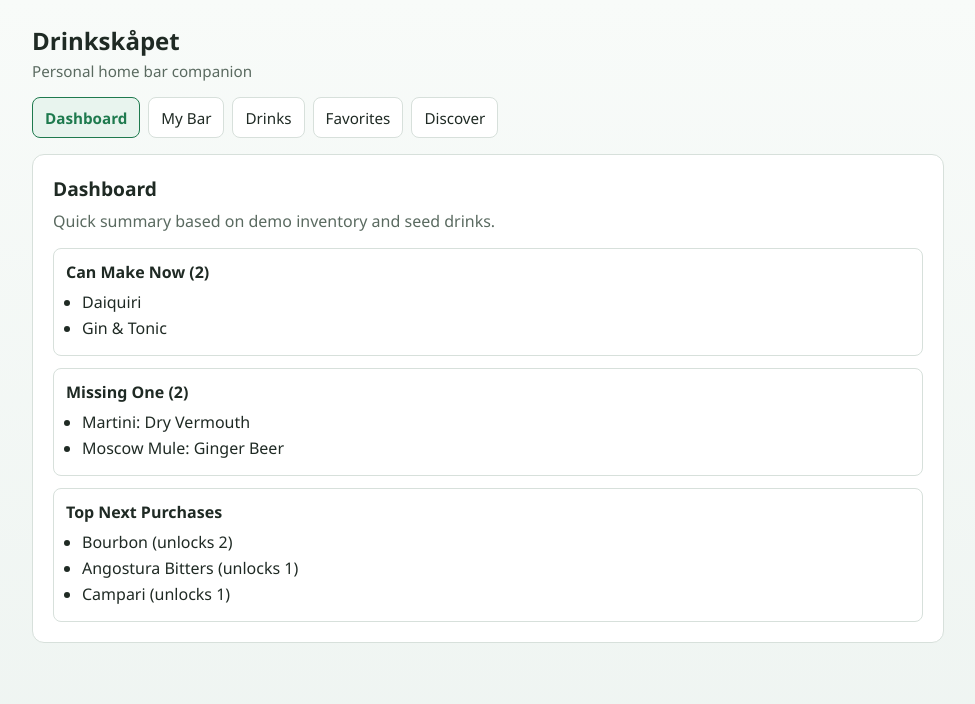
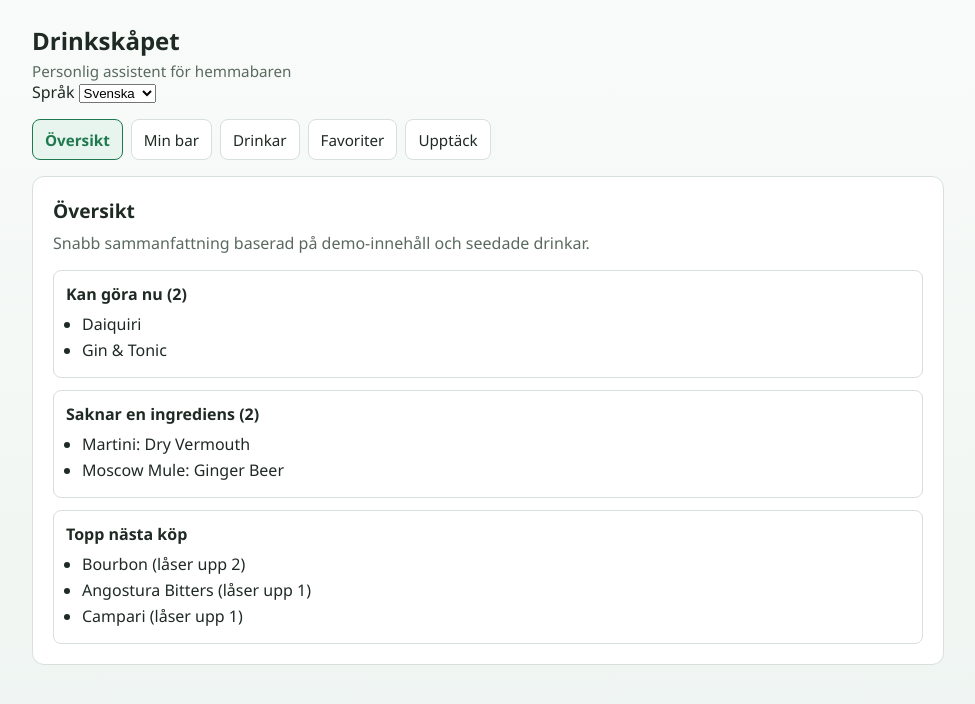
Before and after one commit to tobisen/drinkskapet, a Vue app: page / in a window 1280 px wide. Shown: the top 704 px of the page, without its empty margins (152-1127 px from the left). Built offline with nearby package versions, Linux system fonts and the light colour scheme; the HTML template or start-up script is replaced by a standard one.

Commit message:
Add global language selector and apply language-based text across all views

```diff
--- a/src/App.vue
+++ b/src/App.vue
@@ -1,16 +1,79 @@
+<script lang="ts">
+import { defineComponent } from 'vue'
+
+type LanguageCode = 'sv' | 'en'
+
+const text = {
+  sv: {
+    title: 'Drinkskåpet',
+    subtitle: 'Personlig assistent för hemmabaren',
+    language: 'Språk',
+    languageSwedish: 'Svenska',
+    languageEnglish: 'Engelska',
+    navLabel: 'Primär navigering',
+    dashboard: 'Översikt',
+    inventory: 'Min bar',
+    drinks: 'Drinkar',
+    favorites: 'Favoriter',
+    discover: 'Upptäck',
+  },
+  en: {
+    title: 'Drinkskåpet',
+    subtitle: 'Personal home bar companion',
+    language: 'Language',
+    languageSwedish: 'Swedish',
+    languageEnglish: 'English',
+    navLabel: 'Primary navigation',
+    dashboard: 'Dashboard',
+    inventory: 'My Bar',
+    drinks: 'Drinks',
+    favorites: 'Favorites',
+    discover: 'Discover',
+  },
+} as const
+
+export default defineComponent({
+  name: 'App',
+  data() {
+    return {
+      appLanguage: {
+        selected: 'sv' as LanguageCode,
+      },
+    }
+  },
+  provide() {
+    return {
+      appLanguage: this.appLanguage,
+    }
+  },
+  computed: {
+    t() {
+      return text[this.appLanguage.selected]
+    },
+  },
+})
+</script>
+
 <template>
   <div class="app-shell">
     <header class="app-header">
-      <h1>Drinkskåpet</h1>
-      <p>Personal home bar companion</p>
+      <h1>{{ t.title }}</h1>
+      <p>{{ t.subtitle }}</p>
+      <label class="language-picker" for="global-language">
+        {{ t.language }}
+        <select id="global-language" v-model="appLanguage.selected">
+          <option value="sv">{{ t.languageSwedish }}</option>
+          <option value="en">{{ t.languageEnglish }}</option>
+        </select>
+      </label>
     </header>
 
-    <nav class="app-nav" aria-label="Primary">
-      <RouterLink to="/" exact-active-class="is-active">Dashboard</RouterLink>
-      <RouterLink to="/inventory" exact-active-class="is-active">My Bar</RouterLink>
-      <RouterLink to="/drinks" exact-active-class="is-active">Drinks</RouterLink>
-      <RouterLink to="/favorites" exact-active-class="is-active">Favorites</RouterLink>
-      <RouterLink to="/discover" exact-active-class="is-active">Discover</RouterLink>
+    <nav class="app-nav" :aria-label="t.navLabel">
+      <RouterLink to="/" exact-active-class="is-active">{{ t.dashboard }}</RouterLink>
+      <RouterLink to="/inventory" exact-active-class="is-active">{{ t.inventory }}</RouterLink>
+      <RouterLink to="/drinks" exact-active-class="is-active">{{ t.drinks }}</RouterLink>
+      <RouterLink to="/favorites" exact-active-class="is-active">{{ t.favorites }}</RouterLink>
+      <RouterLink to="/discover" exact-active-class="is-active">{{ t.discover }}</RouterLink>
     </nav>
 
     <main class="app-main">
--- a/src/views/DashboardView.vue
+++ b/src/views/DashboardView.vue
@@ -8,53 +8,45 @@ import {
 import type { InventoryItem } from '../features/inventory/types'
 
 const demoInventory: InventoryItem[] = [
-  {
-    id: 'inv-gin',
-    name: 'Gin',
-    category: 'spirits',
-    quantity: 1,
-    isFavorite: false,
+  { id: 'inv-gin', name: 'Gin', category: 'spirits', quantity: 1, isFavorite: false },
+  { id: 'inv-vodka', name: 'Vodka', category: 'spirits', quantity: 1, isFavorite: false },
+  { id: 'inv-white-rum', name: 'White Rum', category: 'spirits', quantity: 1, isFavorite: false },
+  { id: 'inv-lime-juice', name: 'Lime Juice', category: 'juices', quantity: 1, isFavorite: false },
+  { id: 'inv-simple-syrup', name: 'Simple Syrup', category: 'syrups', quantity: 1, isFavorite: false },
+  { id: 'inv-tonic-water', name: 'Tonic Water', category: 'mixers', quantity: 1, isFavorite: false },
+]
+
+const text = {
+  sv: {
+    title: 'Översikt',
+    intro: 'Snabb sammanfattning baserad på demo-innehåll och seedade drinkar.',
+    canMakeNow: 'Kan göra nu',
+    missingOne: 'Saknar en ingrediens',
+    nextPurchases: 'Topp nästa köp',
+    unlocks: 'låser upp',
   },
-  {
-    id: 'inv-vodka',
-    name: 'Vodka',
-    category: 'spirits',
-    quantity: 1,
-    isFavorite: false,
+  en: {
+    title: 'Dashboard',
+    intro: 'Quick summary based on demo inventory and seed drinks.',
+    canMakeNow: 'Can Make Now',
+    missingOne: 'Missing One Ingredient',
+    nextPurchases: 'Top Next Purchases',
+    unlocks: 'unlocks',
   },
-  {
-    id: 'inv-white-rum',
-    name: 'White Rum',
-    category: 'spirits',
-    quantity: 1,
-    isFavorite: false,
-  },
-  {
-    id: 'inv-lime-juice',
-    name: 'Lime Juice',
-    category: 'juices',
-    quantity: 1,
-    isFavorite: false,
-  },
-  {
-    id: 'inv-simple-syrup',
-    name: 'Simple Syrup',
-    category: 'syrups',
-    quantity: 1,
-    isFavorite: false,
-  },
-  {
-    id: 'inv-tonic-water',
-    name: 'Tonic Water',
-    category: 'mixers',
-    quantity: 1,
-    isFavorite: false,
-  },
-]
+} as const
+
+type LanguageCode = keyof typeof text
 
 export default defineComponent({
   name: 'DashboardView',
+  inject: ['appLanguage'],
   computed: {
+    t() {
+      const selected =
+        ((this.appLanguage as { selected: LanguageCode } | undefined)?.selected ??
+          'sv') as LanguageCode
+      return text[selected]
+    },
     recommendations() {
       return getDrinkRecommendations(demoInventory, seedDrinks)
     },
@@ -67,12 +59,12 @@ export default defineComponent({
 
 <template>
   <section class="view">
-    <h2>Dashboard</h2>
-    <p class="intro">Quick summary based on demo inventory and seed drinks.</p>
+    <h2>{{ t.title }}</h2>
+    <p class="intro">{{ t.intro }}</p>
 
     <div class="summary-grid">
       <article class="summary-card">
-        <h3>Can Make Now ({{ recommendations.canMakeNow.length }})</h3>
+        <h3>{{ t.canMakeNow }} ({{ recommendations.canMakeNow.length }})</h3>
         <ul>
           <li v-for="entry in recommendations.canMakeNow.slice(0, 4)" :key="entry.drink.id">
             {{ entry.drink.name }}
@@ -81,7 +73,7 @@ export default defineComponent({
       </article>
 
       <article class="summary-card">
-        <h3>Missing One ({{ recommendations.missingOneIngredient.length }})</h3>
+        <h3>{{ t.missingOne }} ({{ recommendations.missingOneIngredient.length }})</h3>
         <ul>
           <li v-for="entry in recommendations.missingOneIngredient.slice(0, 4)" :key="entry.drink.id">
             {{ entry.drink.name }}: {{ entry.missingIngredients[0].name }}
@@ -90,10 +82,10 @@ export default defineComponent({
       </article>
 
       <article class="summary-card">
-        <h3>Top Next Purchases</h3>
+        <h3>{{ t.nextPurchases }}</h3>
         <ul>
           <li v-for="purchase in topPurchases" :key="purchase.ingredientName">
-            {{ purchase.ingredientName }} (unlocks {{ purchase.unlocksDrinkCount }})
+            {{ purchase.ingredientName }} ({{ t.unlocks }} {{ purchase.unlocksDrinkCount }})
           </li>
         </ul>
       </article>
--- a/src/views/DiscoverView.vue
+++ b/src/views/DiscoverView.vue
@@ -1,6 +1,36 @@
+<script lang="ts">
+import { defineComponent } from 'vue'
+
+const text = {
+  sv: {
+    title: 'Upptäck',
+    intro: 'Nya drinkar och produkter att testa visas här.',
+  },
+  en: {
+    title: 'Discover',
+    intro: 'New drinks and products to try will appear here.',
+  },
+} as const
+
+type LanguageCode = keyof typeof text
+
+export default defineComponent({
+  name: 'DiscoverView',
+  inject: ['appLanguage'],
+  computed: {
+    t() {
+      const selected =
+        ((this.appLanguage as { selected: LanguageCode } | undefined)?.selected ??
+          'sv') as LanguageCode
+      return text[selected]
+    },
+  },
+})
+</script>
+
 <template>
   <section class="view">
-    <h2>Discover</h2>
-    <p>New drinks and products to try will appear here.</p>
+    <h2>{{ t.title }}</h2>
+    <p>{{ t.intro }}</p>
   </section>
 </template>
--- a/src/views/DrinksView.vue
+++ b/src/views/DrinksView.vue
@@ -16,10 +16,7 @@ const demoInventory: InventoryItem[] = [
 const text = {
   sv: {
     title: 'Drinkförslag',
-    intro: 'Översikt baserad på demo-inventory och seed drinks.',
-    language: 'Språk',
-    languageSwedish: 'Svenska',
-    languageEnglish: 'Engelska',
+    intro: 'Översikt baserad på demo-inventering och seedade drinkar.',
     canMakeNow: 'Kan göra nu',
     missingOne: 'Saknar en ingrediens',
     missingMultiple: 'Saknar flera ingredienser',
@@ -32,9 +29,6 @@ const text = {
   en: {
     title: 'Drink Suggestions',
     intro: 'Summary based on demo inventory and seed drinks.',
-    language: 'Language',
-    languageSwedish: 'Swedish',
-    languageEnglish: 'English',
     canMakeNow: 'Can Make Now',
     missingOne: 'Missing One Ingredient',
     missingMultiple: 'Missing Multiple Ingredients',
@@ -50,15 +44,18 @@ type LanguageCode = keyof typeof text
 
 export default defineComponent({
   name: 'DrinksView',
+  inject: ['appLanguage'],
   data() {
     return {
-      selectedLanguage: 'sv' as LanguageCode,
       drinks: seedDrinks.map((drink) => ({ ...drink })),
     }
   },
   computed: {
     t() {
-      return text[this.selectedLanguage]
+      const selected =
+        ((this.appLanguage as { selected: LanguageCode } | undefined)?.selected ??
+          'sv') as LanguageCode
+      return text[selected]
     },
     recommendations() {
       return getDrinkRecommendations(demoInventory, this.drinks)
@@ -83,16 +80,7 @@ export default defineComponent({
 
 <template>
   <section class="view drinks-view">
-    <div class="header-row">
-      <h2>{{ t.title }}</h2>
-      <label>
-        {{ t.language }}
-        <select v-model="selectedLanguage">
-          <option value="sv">{{ t.languageSwedish }}</option>
-          <option value="en">{{ t.languageEnglish }}</option>
-        </select>
-      </label>
-    </div>
+    <h2>{{ t.title }}</h2>
 
     <p class="intro">{{ t.intro }}</p>
 
@@ -151,26 +139,6 @@ export default defineComponent({
   gap: 1rem;
 }
 
-.header-row {
-  display: flex;
-  justify-content: space-between;
-  align-items: end;
-  gap: 0.75rem;
-}
-
-.header-row label {
-  display: grid;
-  gap: 0.25rem;
-  font-size: 0.9rem;
-}
-
-.header-row select {
-  font: inherit;
-  padding: 0.35rem;
-  border: 1px solid #cdd8d2;
-  border-radius: 0.35rem;
-}
-
 .intro {
   margin: 0;
 }
--- a/src/views/FavoritesView.vue
+++ b/src/views/FavoritesView.vue
@@ -1,6 +1,36 @@
+<script lang="ts">
+import { defineComponent } from 'vue'
+
+const text = {
+  sv: {
+    title: 'Favoriter',
+    intro: 'Dina favoritdrinkar och favoritprodukter visas här.',
+  },
+  en: {
+    title: 'Favorites',
+    intro: 'Your favorite drinks and inventory items will appear here.',
+  },
+} as const
+
+type LanguageCode = keyof typeof text
+
+export default defineComponent({
+  name: 'FavoritesView',
+  inject: ['appLanguage'],
+  computed: {
+    t() {
+      const selected =
+        ((this.appLanguage as { selected: LanguageCode } | undefined)?.selected ??
+          'sv') as LanguageCode
+      return text[selected]
+    },
+  },
+})
+</script>
+
 <template>
   <section class="view">
-    <h2>Favorites</h2>
-    <p>Your favorite drinks and inventory items will appear here.</p>
+    <h2>{{ t.title }}</h2>
+    <p>{{ t.intro }}</p>
   </section>
 </template>
--- a/src/views/InventoryView.vue
+++ b/src/views/InventoryView.vue
@@ -9,8 +9,34 @@ interface InventoryFormState {
   brand: string
 }
 
+const text = {
+  sv: {
+    title: 'Min bar / Inventering',
+    intro: 'Håll koll på vad du har hemma.',
+    name: 'Namn',
+    category: 'Kategori',
+    brand: 'Varumärke (valfritt)',
+    addItem: 'Lägg till',
+    favorite: 'Favorit',
+    unfavorite: 'Ta bort favorit',
+  },
+  en: {
+    title: 'My Bar / Inventory',
+    intro: 'Track what you have at home.',
+    name: 'Name',
+    category: 'Category',
+    brand: 'Brand (optional)',
+    addItem: 'Add Item',
+    favorite: 'Favorite',
+    unfavorite: 'Unfavorite',
+  },
+} as const
+
+type LanguageCode = keyof typeof text
+
 export default defineComponent({
   name: 'InventoryView',
+  inject: ['appLanguage'],
   data() {
     return {
       categories: inventoryCategories,
@@ -45,6 +71,14 @@ export default defineComponent({
         brand: '',
       } as InventoryFormState,
     }
+  },
+  computed: {
+    t() {
+      const selected =
+        ((this.appLanguage as { selected: LanguageCode } | undefined)?.selected ??
+          'sv') as LanguageCode
+      return text[selected]
+    },
   },
   methods: {
     addItem() {
@@ -92,24 +126,24 @@ export default defineComponent({
 
 <template>
   <section class="view inventory-view">
-    <h2>My Bar / Inventory</h2>
-    <p class="intro">Track what you have at home.</p>
+    <h2>{{ t.title }}</h2>
+    <p class="intro">{{ t.intro }}</p>
 
     <form class="inventory-form" @submit.prevent="addItem">
-      <label for="item-name">Name</label>
+      <label for="item-name">{{ t.name }}</label>
       <input id="item-name" v-model="form.name" type="text" required />
 
-      <label for="item-category">Category</label>
+      <label for="item-category">{{ t.category }}</label>
       <select id="item-category" v-model="form.category">
         <option v-for="category in categories" :key="category.id" :value="category.id">
           {{ category.label }}
         </option>
       </select>
 
-      <label for="item-brand">Brand (optional)</label>
+      <label for="item-brand">{{ t.brand }}</label>
       <input id="item-brand" v-model="form.brand" type="text" />
 
-      <button type="submit">Add Item</button>
+      <button type="submit">{{ t.addItem }}</button>
     </form>
 
     <ul class="inventory-list">
@@ -122,7 +156,7 @@ export default defineComponent({
           </p>
         </div>
         <button type="button" class="favorite-button" @click="toggleFavorite(item.id)">
-          {{ item.isFavorite ? 'Unfavorite' : 'Favorite' }}
+          {{ item.isFavorite ? t.unfavorite : t.favorite }}
         </button>
       </li>
     </ul>
```
